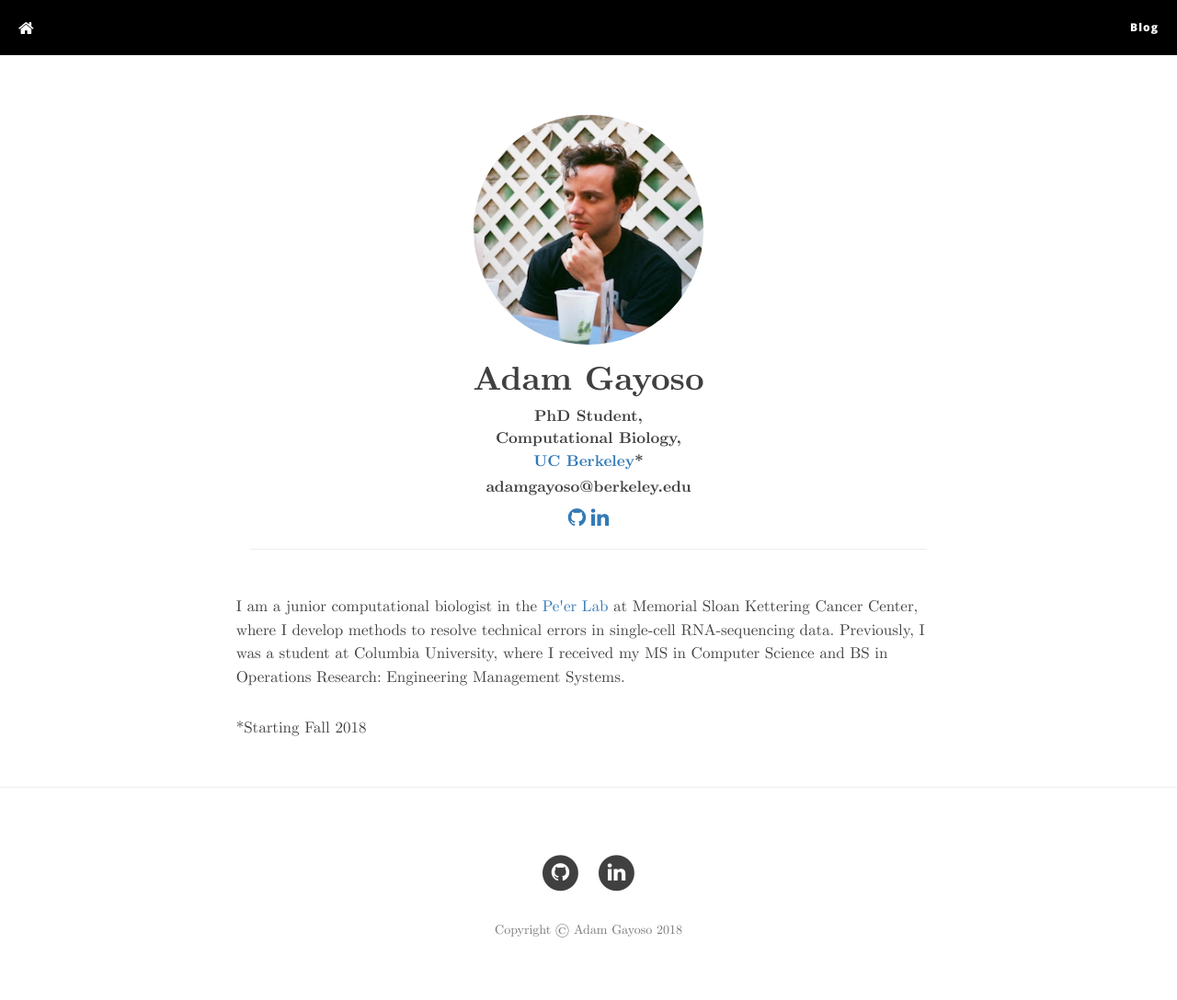
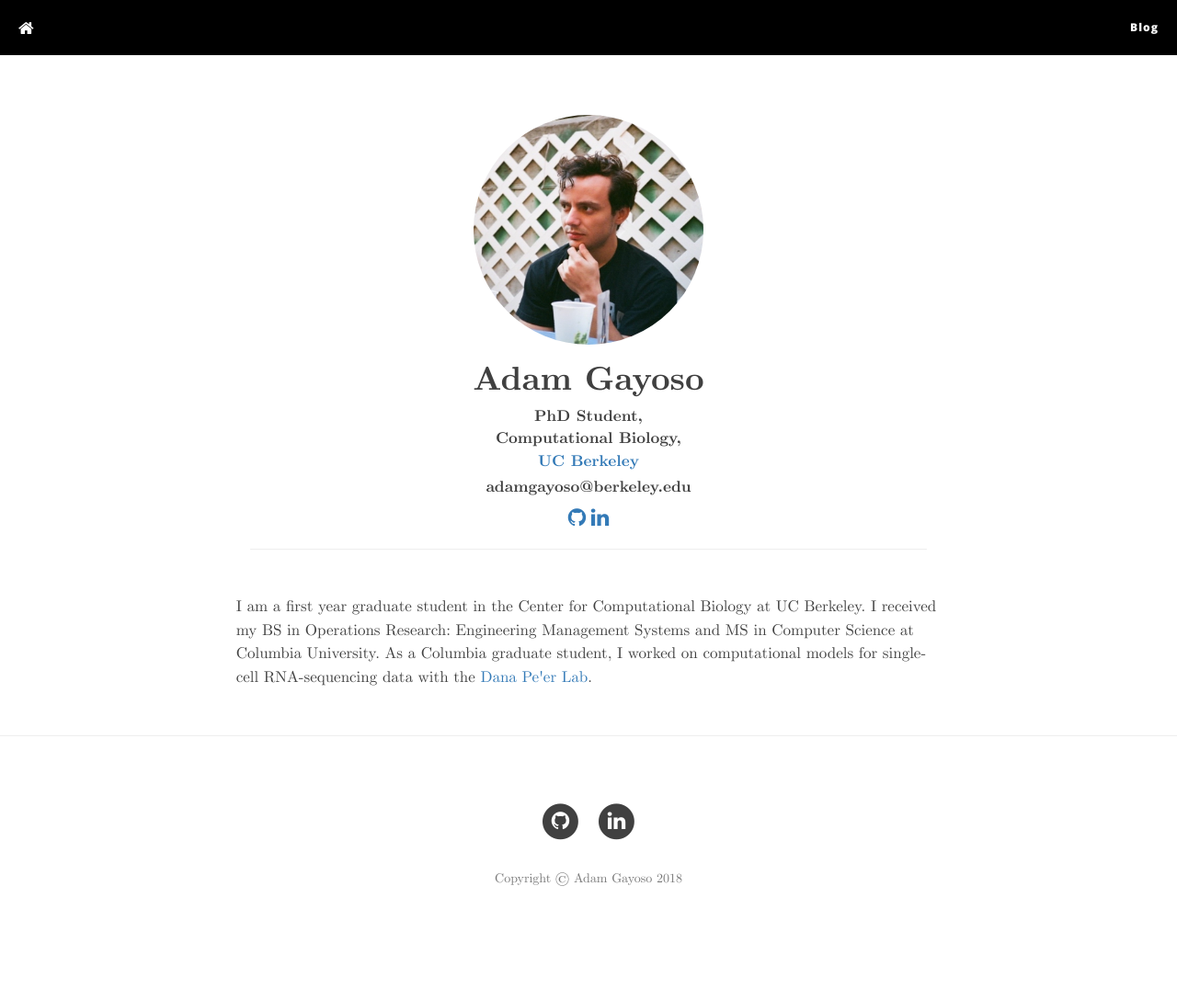
Before and after one commit to adamgayoso/adamgayoso.github.io, a Jekyll site: the page built from index.html, in a window 1280 px wide. Shown: the whole page at 92% size. Built offline with Jekyll 4.4.1, drawn with Linux system fonts in a browser that asks for light colours; nearby versions of some CDN libraries; the list of posts is cut into pages by our own code; after the commit the page ends 1032 px from its top, so only the background shows below that.

Commit message:
update bio and change pic

```diff
--- a/index.html
+++ b/index.html
@@ -7,12 +7,12 @@ description: "About me"
     <div class="row">
         <div class="col-md-10 col-md-offset-1">
             <div class="row text-center">
-                <img class="img-circle img-responsive center-block" src="img/avatar.png" alt="Responsive image"
+                <img class="img-circle img-responsive center-block" src="img/avatar.jpg" alt="Responsive image"
                 style="height:250px; width:250px;"/>
                 <h1>Adam Gayoso</h1>
                 <h4 style="padding-bottom: 0.1em;">PhD Student,</h4>
                 <h4 style="padding-bottom: 0.1em;">Computational Biology,</h4>
-                <h4 style="padding-bottom: 0.3em;"><a href="http://ccb.berkeley.edu">UC Berkeley</a>*</h4>
+                <h4 style="padding-bottom: 0.3em;"><a href="http://ccb.berkeley.edu">UC Berkeley</a></h4>
                 <h4 style="padding-bottom: 0.4em;">adamgayoso@berkeley.edu</h4>
                 <a href="https://github.com/{{ site.github_username }}" class="icon">
                   <i class="fa fa-github fa-lg"></i>
@@ -24,9 +24,8 @@ description: "About me"
             <hr>
             <div class="row">
                 <p>
-                    I am a junior computational biologist in the <a href="https://www.mskcc.org/research-areas/labs/dana-pe-er">Pe'er Lab</a> at Memorial Sloan Kettering Cancer Center, where I develop methods to resolve technical errors in single-cell RNA-sequencing data. Previously, I was a student at Columbia University, where I received my MS in Computer Science and BS in Operations Research: Engineering Management Systems.
+                    I am a first year graduate student in the Center for Computational Biology at UC Berkeley. I received my BS in Operations Research: Engineering Management Systems and MS in Computer Science at Columbia University. As a Columbia graduate student, I worked on computational models for single-cell RNA-sequencing data with the <a href="https://www.mskcc.org/research-areas/labs/dana-pe-er">Dana Pe'er Lab</a>.
                 </p>
-                <p> *Starting Fall 2018 </p>
             </div>
         </div>
     </div>
```
Also changed, not shown: img/avatar.jpg (added), img/avatar_old.png (renamed from img/avatar.png).
